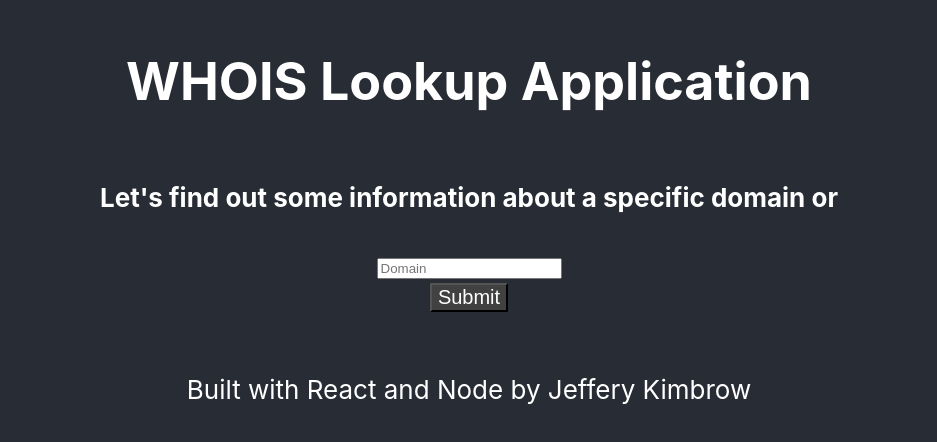
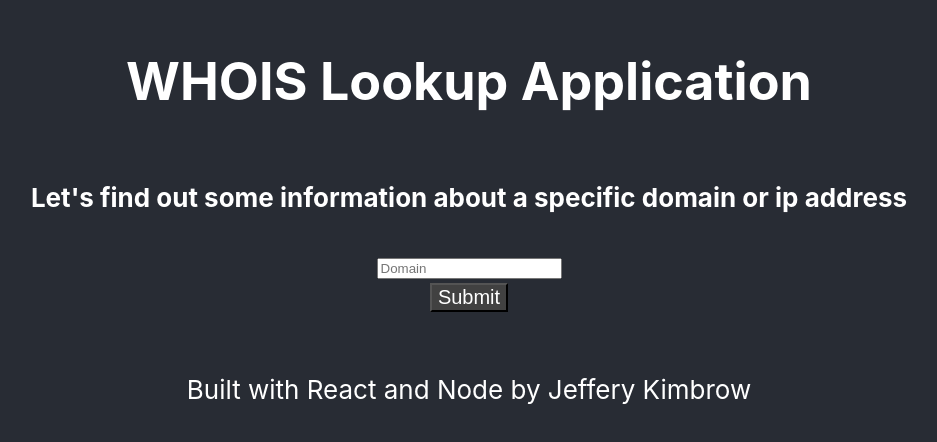
Before and after one commit to kimbrow-slice/WHOIS-Master, a React (Create React App) app in the folder frontend/: page / in a window 1280 px wide. Shown: the part 190-632 px from the top of the page, without its empty margins (171-1108 px from the left). Built offline with nearby package versions, Linux system fonts and the light colour scheme.

Commit message:
Cleaning up code
adding comments to explain what each portion does. Need to refactor still

```diff
--- a/frontend/src/App.js
+++ b/frontend/src/App.js
@@ -5,12 +5,10 @@ import DataList from "./components/list.js";
 import Form from "./components/form.js";
 
 class App extends Component {
-  constructor (props) {
+  constructor(props) {
     super(props);
-    this.state = {data: [] }
+    this.state = { data: [] };
   }
-
-
 
   render() {
     return (
@@ -18,7 +16,9 @@ class App extends Component {
         <div className="container">
           <h1>WHOIS Lookup Application</h1>
         </div>
-        <h4>Let's find out some information about a specific domain or</h4>
+        <h4>
+          Let's find out some information about a specific domain or ip address
+        </h4>
         {/* populate the page with form.js */}
         <Form />
         {/* <p>{JSON.stringify(this.state.fields, null, 2)}</p> */}
--- a/frontend/src/components/form.js
+++ b/frontend/src/components/form.js
@@ -1,79 +1,90 @@
-import React from 'react';
-import axios from 'axios';
-
-
+import React from "react";
+import axios from "axios";
 
 export default class Form extends React.Component {
+  //making inputValue an empty string to allow the user input and work with that later
   state = {
-        inputValue: '',
-        data: []
-    }
+    inputValue: "",
+    //making data an empty array to display later
+    data: [],
+  };
   change = (e) => {
     this.setState({
-            [e.target.name] : e.target.value
+      //when input is changed set the state of inputValue to the new value given from the form
+      [e.target.name]: e.target.value,
     });
   };
 
-    onSubmit = e => {
+  onSubmit = (e) => {
+    //create a constant variable that is called input to shorten up code when using it later
     const input = document.getElementsByName("inputValue")[0].value;
+    //prevent page from refreshing when submit is pressed
     e.preventDefault();
+    //appending the value the user input to trigger my API
     var appendInput = "http://localhost:4000/api/whois/" + input;
-        var getForm = document.getElementById('inputForm');
+    var getForm = document.getElementById("inputForm");
     getForm.action = appendInput;
     // this.props.onSubmit(this.state.inputValue);
     //at this point this.state is = my userInput
     console.log(this.state.inputValue);
     console.log("Before GET");
+    //rename the current state of inputValue into a variable to shorten the code up
     const x = this.state.inputValue;
+    //this is where I use axios to make the call to the backend to then display data
     axios
       .get(`http://localhost:4000/api/whois/${x}`)
       .then((resp) => {
+        //when the request is successful I want to format the data from a JSON object into an array with key pair values
         let k;
         let newArr = [];
         let newFormat = {};
-        for ( k in resp.data) {
+        for (k in resp.data) {
           newFormat = { k: k, v: resp.data[k] };
-          console.log(k)
+          console.log(k);
           newArr.push(newFormat);
         }
         console.log("end", newArr);
-        console.log(typeof newArr)
+        console.log(typeof newArr);
         console.log(typeof resp.data);
+        //setting state of data to an array from object
         this.setState({ data: newArr });
-       console.log(this.state.data[0].k)
-       console.log(this.state.data[0].v)
+        console.log(this.state.data[0].k);
+        console.log(this.state.data[0].v);
       })
-        .catch((err) =>{
+      .catch((err) => {
         console.log(err);
-        })
-        console.log("Finished GET")
+      });
+    console.log("Finished GET");
     // this.setState({
     //     inputValue: ''
     // });
   };
 
   render() {
-        return(
+    return (
       /* Create a form that allows the user to input either a domain or ip address */
       <>
         <form>
-                <input id="inputForm" name="inputValue" placeholder="Domain" value={this.state.inputValue}
-                onChange={ e => this.change(e) }/>
+          <input
+            id="inputForm"
+            name="inputValue"
+            placeholder="Domain"
+            value={this.state.inputValue}
+            onChange={(e) => this.change(e)}
+          />
           <br />
-                <button className="submitBtn" onClick={e => this.onSubmit(e)}>Submit</button>
+          <button className="submitBtn" onClick={(e) => this.onSubmit(e)}>
+            Submit
+          </button>
         </form>
         <br />
-
+        {/* THIS FINALLY WORKS! WOOOOOOO */}
         {this.state.data.map((data) => (
           <p key={data.id}>
             {data.k} {data.v}
           </p>
         ))}
-
-
-
       </>
     );
   }
-
 }
--- a/frontend/src/components/list.js
+++ b/frontend/src/components/list.js
@@ -9,7 +9,6 @@ export default class DataList extends React.Component {
     this.setState({ data });
   };
 
-
   render() {
     return (
       // {/* I tried to do this but I found that I have already accessed my array now I just need to pull the keys and values */}
@@ -17,11 +16,12 @@ export default class DataList extends React.Component {
       // <li key={data.id}>{data[0].k}</li>
       // )} */}
       <>
+        {/* the code below was moved to form.js to be able to display my output
         {this.state.data.map((data) => (
           <li key={data.id}>
             {data.k} {data.v}
           </li>
-        ))}
+        ))} */}
       </>
     );
   }
```
Also changed, not shown: 1 other file (tests, documents, lock files or other folders). Lines whose indentation alone changed are shown as unchanged.
